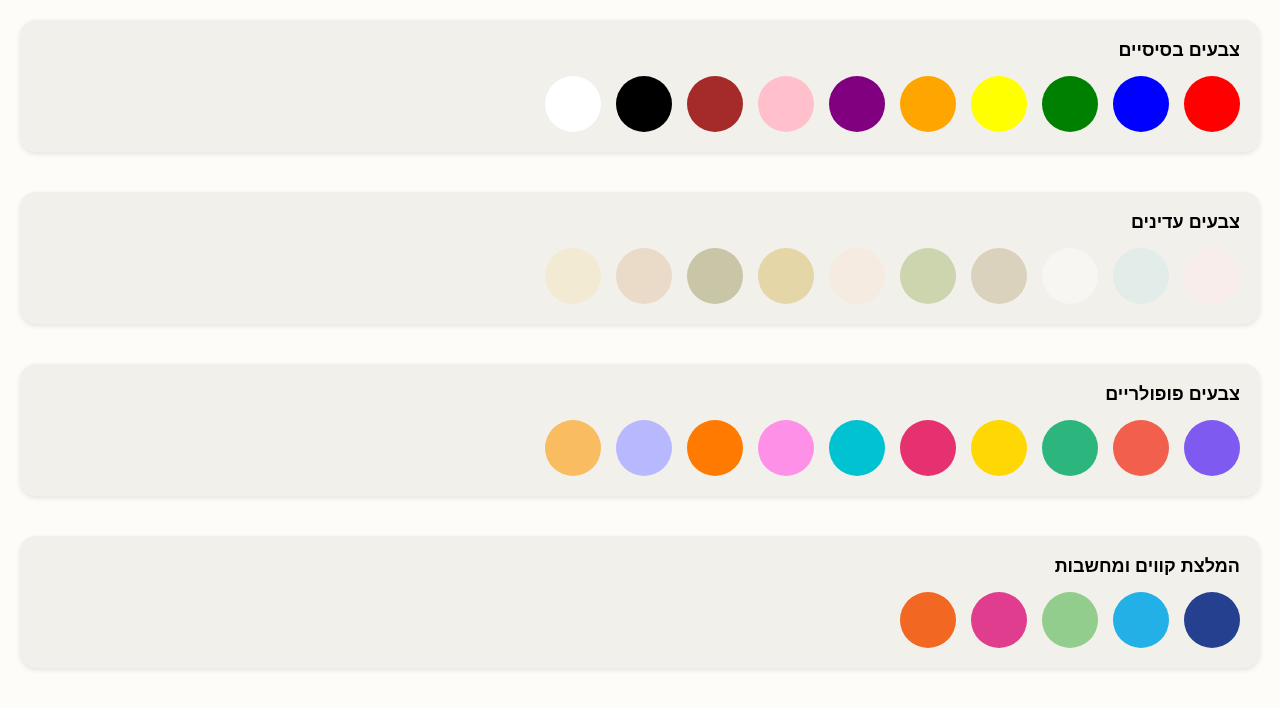
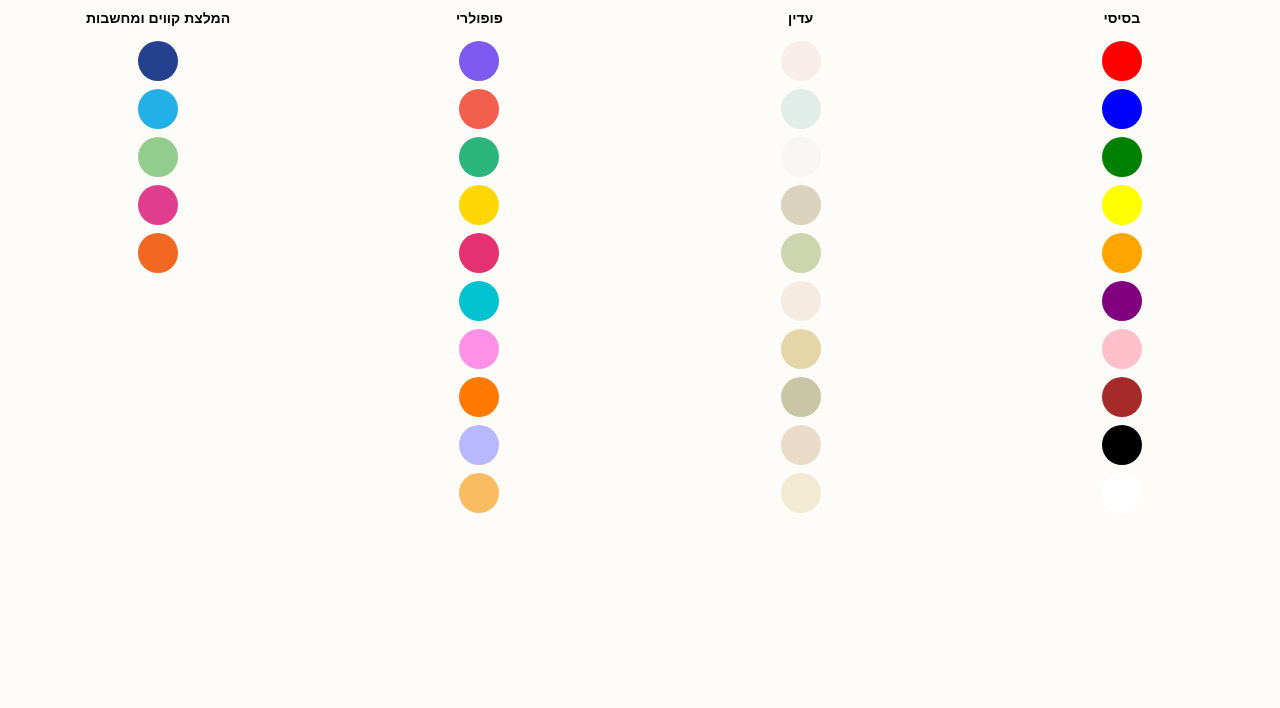
Before and after one commit to danielc204/color-picker, a plain HTML site: page index.html in a window 1280 px wide. Drawn offline with Linux system fonts and the light colour scheme.

Commit message:
Update index.html

```diff
--- a/index.html
+++ b/index.html
@@ -5,60 +5,69 @@
   <title>Color Picker</title>
   <style>
     html, body {
-      height: 100%;
       margin: 0;
       padding: 0;
       font-family: Arial, sans-serif;
       background-color: #fdfcf8;
       direction: rtl;
+      overflow: hidden;
+      height: 100vh;
+      width: 100vw;
     }
 
     .popup-container {
       display: flex;
-      flex-direction: column;
-      padding: 20px;
-      gap: 40px;
+      flex-direction: row;
+      justify-content: center;
+      align-items: flex-start;
+      height: 100%;
+      padding: 10px;
+      box-sizing: border-box;
+      gap: 25px;
     }
 
-    .color-section {
-      background-color: #f1f0eb;
-      padding: 20px;
-      border-radius: 16px;
-      box-shadow: 0 2px 5px rgba(0,0,0,0.1);
+    .color-group {
+      display: flex;
+      flex-direction: column;
+      align-items: center;
+      gap: 10px;
+      flex: 1;
     }
 
-    .section-title {
-      font-size: 18px;
+    .group-title {
+      font-size: 14px;
       font-weight: bold;
-      margin-bottom: 15px;
+      margin-bottom: 5px;
     }
 
     .color-grid {
       display: flex;
+      flex-direction: column;
       flex-wrap: wrap;
-      gap: 15px;
+      gap: 8px;
+      align-items: center;
     }
 
     .color-circle {
-      width: 50px;
-      height: 50px;
+      width: 36px;
+      height: 36px;
       border-radius: 50%;
       cursor: pointer;
-      border: 3px solid transparent;
+      border: 2px solid transparent;
       transition: transform 0.2s, border 0.2s;
     }
 
     .color-circle:hover {
       transform: scale(1.1);
-      border: 3px solid #999;
+      border: 2px solid #999;
     }
   </style>
 </head>
 <body>
+
 <div class="popup-container">
-
-  <div class="color-section">
-    <div class="section-title">צבעים בסיסיים</div>
+  <div class="color-group">
+    <div class="group-title">בסיסי</div>
     <div class="color-grid">
       <div class="color-circle" style="background-color: red;" onclick="selectColor('red')"></div>
       <div class="color-circle" style="background-color: blue;" onclick="selectColor('blue')"></div>
@@ -73,8 +82,8 @@
     </div>
   </div>
 
-  <div class="color-section">
-    <div class="section-title">צבעים עדינים</div>
+  <div class="color-group">
+    <div class="group-title">עדין</div>
     <div class="color-grid">
       <div class="color-circle" style="background-color: #F8EDEB;" onclick="selectColor('#F8EDEB')"></div>
       <div class="color-circle" style="background-color: #E2ECE9;" onclick="selectColor('#E2ECE9')"></div>
@@ -89,8 +98,8 @@
     </div>
   </div>
 
-  <div class="color-section">
-    <div class="section-title">צבעים פופולריים</div>
+  <div class="color-group">
+    <div class="group-title">פופולרי</div>
     <div class="color-grid">
       <div class="color-circle" style="background-color: #7F5AF0;" onclick="selectColor('#7F5AF0')"></div>
       <div class="color-circle" style="background-color: #F25F4C;" onclick="selectColor('#F25F4C')"></div>
@@ -105,8 +114,8 @@
     </div>
   </div>
 
-  <div class="color-section">
-    <div class="section-title">המלצת קווים ומחשבות</div>
+  <div class="color-group">
+    <div class="group-title">המלצת קווים ומחשבות</div>
     <div class="color-grid">
       <div class="color-circle" style="background-color: #25408f;" onclick="selectColor('#25408f')"></div>
       <div class="color-circle" style="background-color: #23b0e6;" onclick="selectColor('#23b0e6')"></div>
@@ -115,13 +124,12 @@
       <div class="color-circle" style="background-color: #f26722;" onclick="selectColor('#f26722')"></div>
     </div>
   </div>
-
 </div>
 
 <script>
   function selectColor(color) {
     alert("בחרת את הצבע: " + color);
-    // כאן תוכל לשלב את הצבע שנבחר בטאנקאבל דרך Web API או משתנה גלובלי
+    // כאן אפשר להכניס שילוב עם טאנקאבל או כל לוגיקה נוספת
   }
 </script>
 
```
